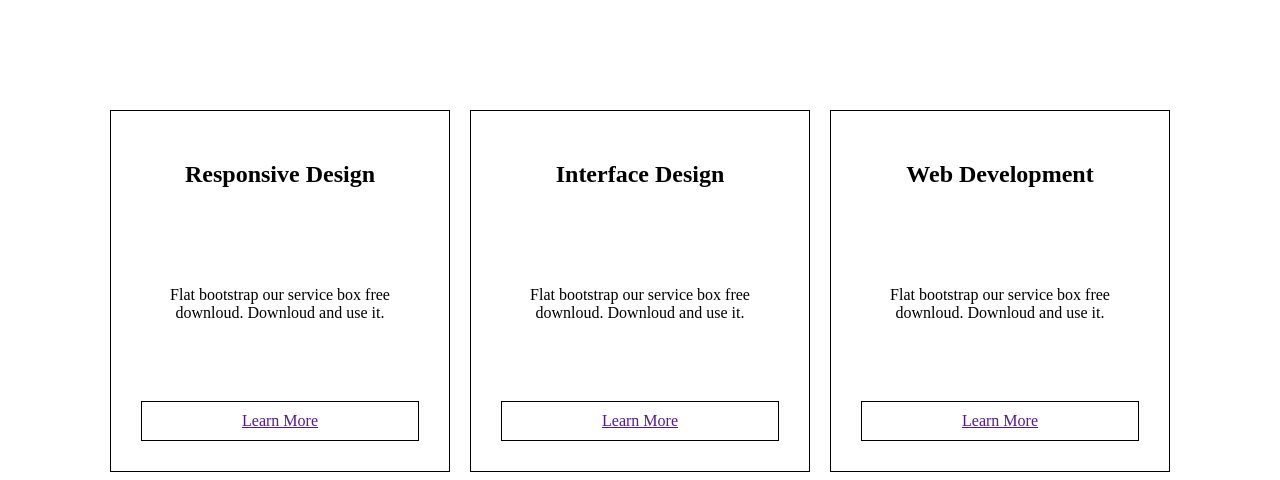
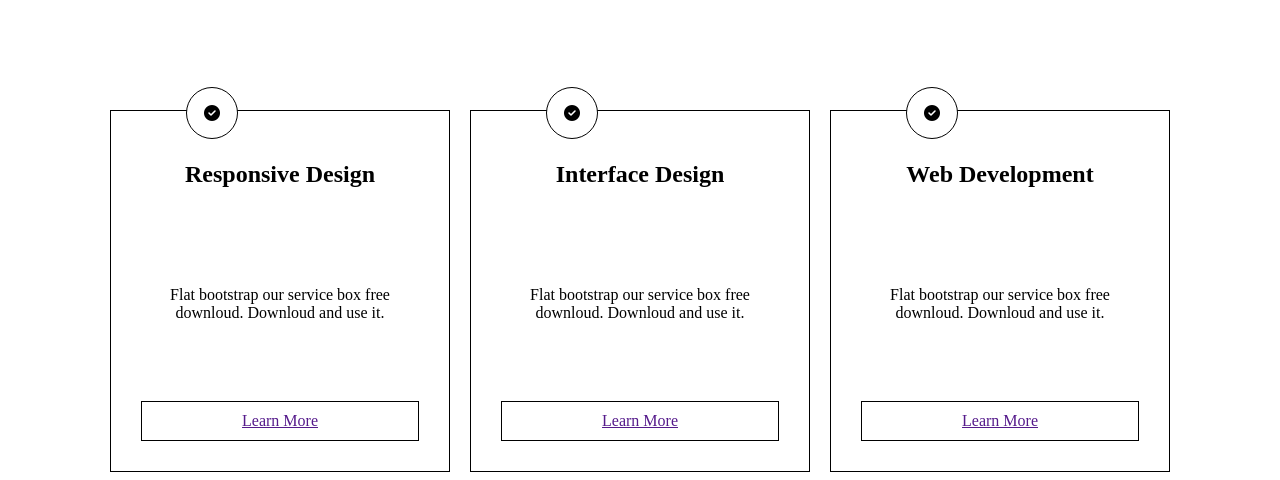
Before and after one commit to Roman-Dumych/home-works, a plain HTML site: page lesson3/Part2/index.html in a window 1280 px wide. Drawn offline with Linux system fonts and the light colour scheme.

Commit message:
home work3 Добавив 3 карточки + 3 іконки

```diff
--- a/lesson3/Part2/index.html
+++ b/lesson3/Part2/index.html
@@ -7,24 +7,34 @@
     <meta http-equiv="X-UA-Compatible" content="ie=edge">
     <title>Cards</title>
     <link rel="stylesheet" href="main.css">
+    <script src="https://kit.fontawesome.com/00f17702b3.js" crossorigin="anonymous"></script>
 </head>
 <body>
 
 <div class="BLOCK">
 
     <div class="block">
+            <div class="icons">
+                <i class="fa-solid fa-circle-check"></i>
+            </div>
         <h2 class="title">Responsive Design</h2>
         <p class="text">Flat bootstrap our service box free downloud. Downloud and use it.</p>
         <a class="button" href="">Learn More</a>
     </div>
 
     <div class="block">
+            <div class="icons">
+                <i class="fa-solid fa-circle-check"></i>
+            </div>
         <h2 class="title">Interface Design</h2>
         <p class="text">Flat bootstrap our service box free downloud. Downloud and use it.</p>
         <a class="button" href="">Learn More</a>
     </div>
 
     <div class="block">
+            <div class="icons">
+                <i class="fa-solid fa-circle-check"></i>
+            </div>
         <h2 class="title">Web Development</h2>
         <p class="text">Flat bootstrap our service box free downloud. Downloud and use it.</p>
         <a class="button" href="">Learn More</a>
--- a/lesson3/Part2/main.css
+++ b/lesson3/Part2/main.css
@@ -18,6 +18,7 @@ body{
     flex-direction: column;
     justify-content: space-between;
     text-align: center;
+    position:relative;
 }
 
 .button{
@@ -25,3 +26,16 @@ body{
     box-sizing: border-box;
     padding: 10px;
 }
+.icons{
+    border: 1px solid black;
+    background: white;
+    border-radius: 50%;
+    height: 50px;
+    width: 50px;
+    display: flex;
+    justify-content: center;
+    align-items: center;
+    position: absolute;
+    top: -24px;
+    left: 75px;
+}
```
